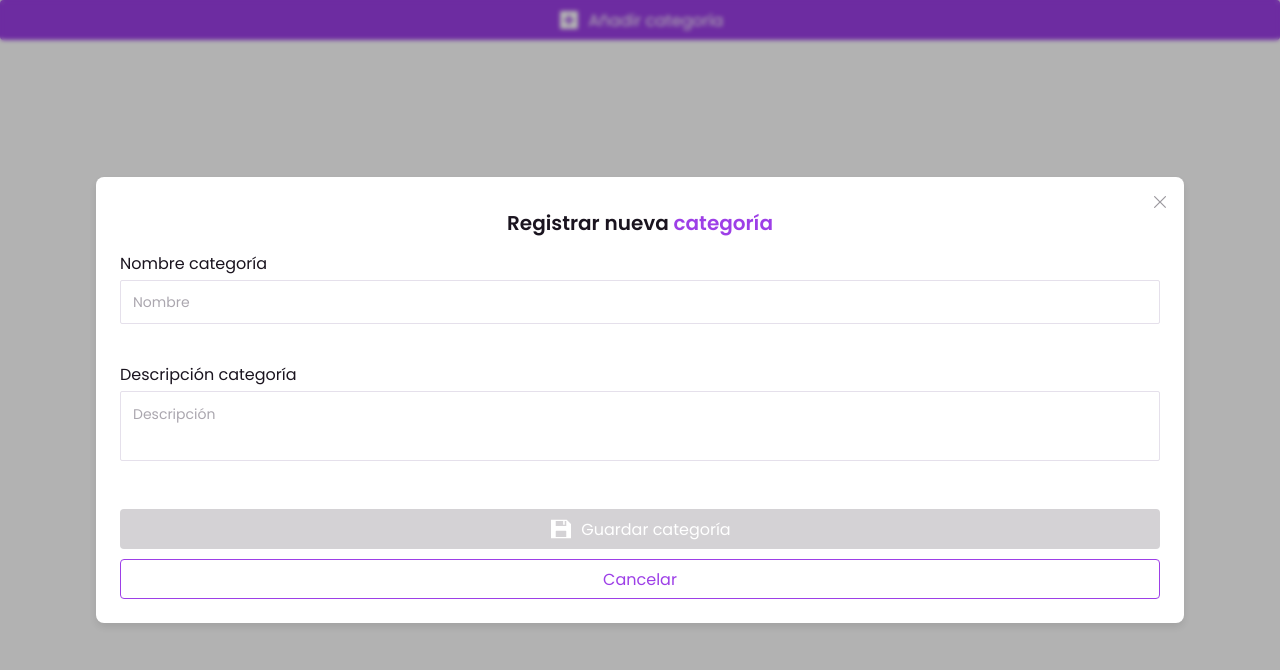
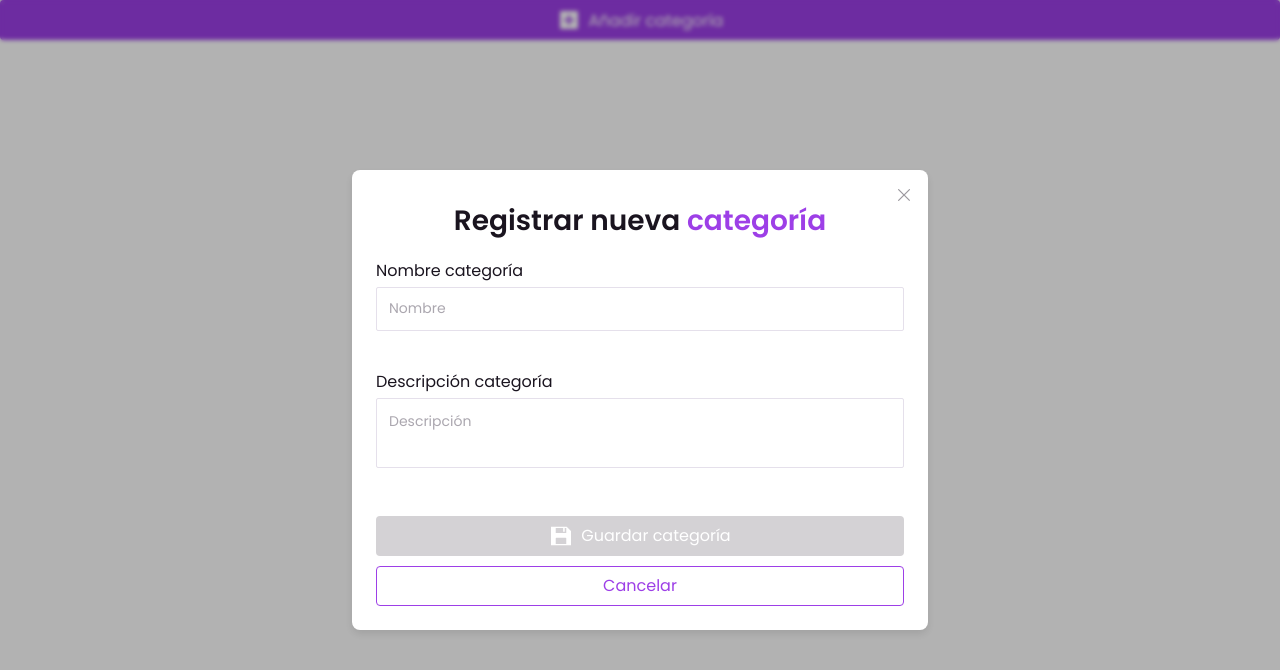
Before and after one commit to RANDRESS23/emazon, an Angular app: page /profile/admin/category-panel in a window 1280 px wide. Both pictures are taken after a click on the button "Añadir categoría". Shown: the top 670 px of the page. Built offline with nearby package versions, Linux system fonts and the light colour scheme.

Commit message:
refactor: change some details of modal form organism

```diff
--- a/src/app/shared/ui/organisms/modal-form-basic/modal-form-basic.component.scss
+++ b/src/app/shared/ui/organisms/modal-form-basic/modal-form-basic.component.scss
@@ -1,9 +1,10 @@
 @import '/src/styles/styles.scss';
 
 .modal {
-  width: 100vw;
-  height: 100vh;
-  position: absolute;
+  width: 100%;
+  height: 100%;
+  position: fixed;
+  overflow: auto;
   z-index: 100;
   top: 0;
   left: 0;
@@ -28,7 +29,7 @@
   }
 
   &__title {
-    font-size: 20px;
+    font-size: 22px;
     font-weight: 600;
     margin-bottom: 16px;
     color: $black-color;
@@ -58,4 +59,34 @@
       background-color: rgba(0, 0, 0, 0.055);
     }
   }
+
+  &__body {
+    margin-top: 20px;
+  }
 }
+
+@media (min-width: 760px) {
+  .modal {
+    &__content {
+      width: 65%;
+      padding: 24px;
+    }
+
+    &__title {
+      font-size: 24px;
+    }
+  }
+}
+
+@media (min-width: 1024px) {
+  .modal {
+    &__content {
+      width: 45%;
+      padding: 24px;
+    }
+
+    &__title {
+      font-size: 28px;
+    }
+  }
+}
--- a/src/app/shared/ui/organisms/modal-form-basic/modal-form-basic.component.ts
+++ b/src/app/shared/ui/organisms/modal-form-basic/modal-form-basic.component.ts
@@ -47,6 +47,9 @@ export class ModalFormBasicComponent implements OnInit {
 
   onShowModal(): void {
     this.showModal = !this.showModal;
+
+    if (this.showModal) document.body.classList.add('no-scroll');
+    else document.body.classList.remove('no-scroll');
   }
 
   changeStatusSaveButtonOutput(onChangeStatusSaveButton: (isDisabled: boolean, loaded?: boolean) => void): void {
```
Also changed, not shown: src/app/shared/ui/organisms/organisms.module.ts (+8 -2 lines).
